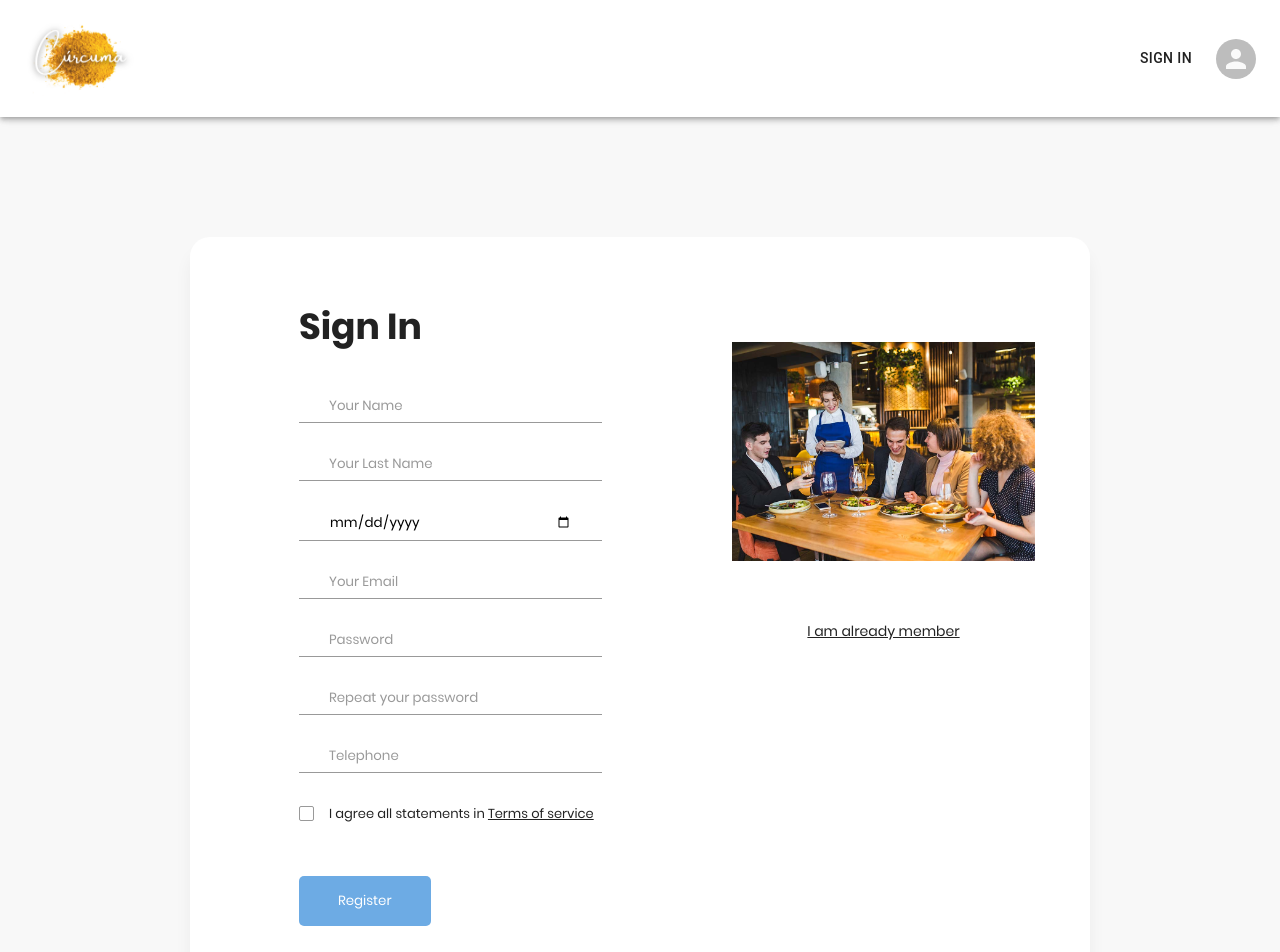
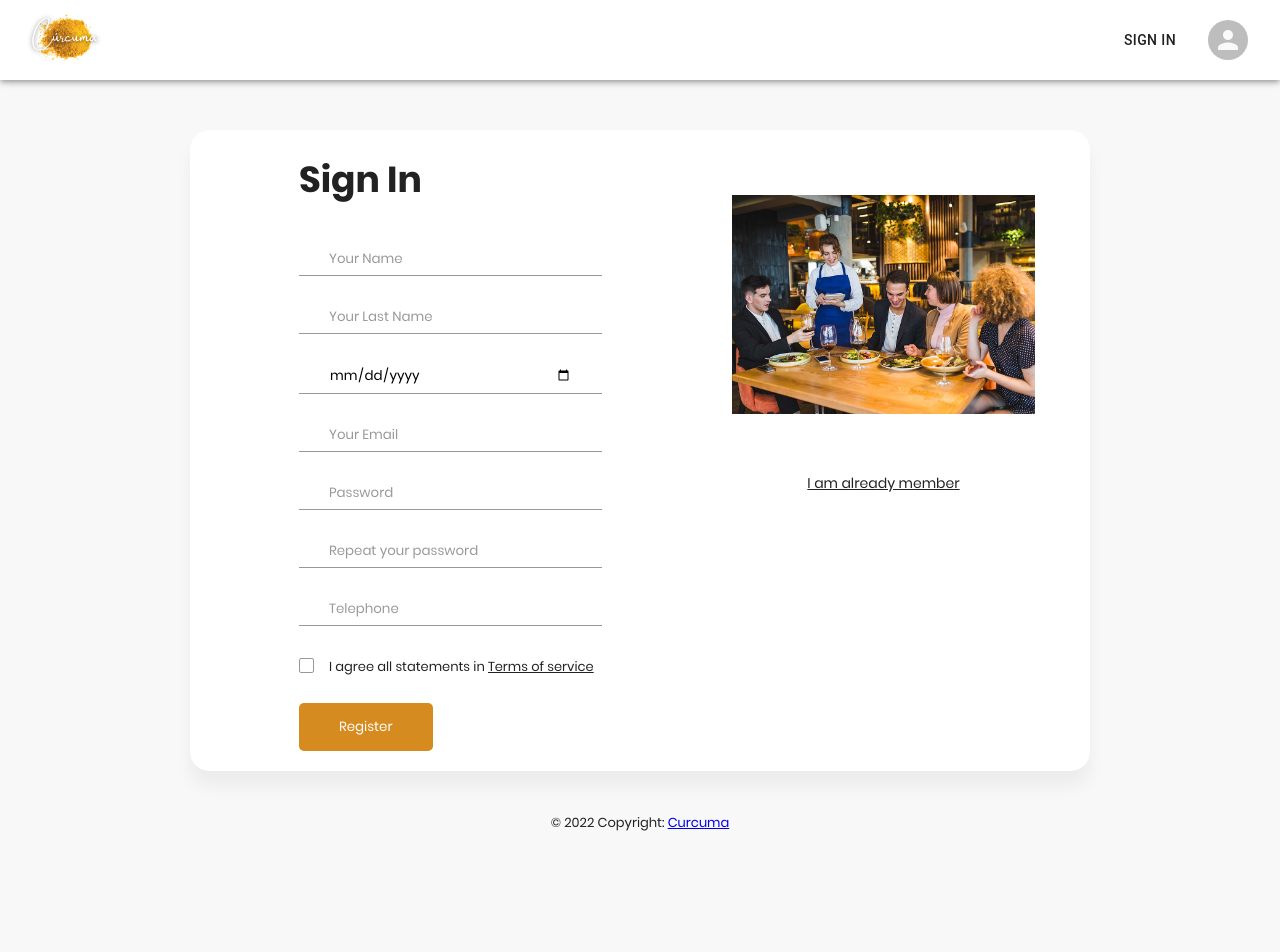
Before and after one commit to GiselaDieguez/curcuma-frontend, a React (Create React App) app: page /signin in a window 1280 px wide. Shown: the top 952 px of the page. After the commit the page ends 860 px from the top, so only its background shows below. Built offline with nearby package versions, Linux system fonts and the light colour scheme.

Commit message:
Update styles

```diff
--- a/package.json
+++ b/package.json
@@ -3,8 +3,13 @@
   "version": "0.1.0",
   "private": true,
   "dependencies": {
+    "@emotion/react": "^11.10.4",
+    "@emotion/styled": "^11.10.4",
     "@material-ui/core": "^4.12.4",
     "@material-ui/icons": "^4.11.3",
+    "@mui/icons-material": "^5.10.9",
+    "@mui/material": "^5.10.10",
+    "@mui/styled-engine-sc": "^5.10.6",
     "@testing-library/jest-dom": "^5.16.5",
     "@testing-library/react": "^13.4.0",
     "@testing-library/user-event": "^13.5.0",
@@ -13,6 +18,7 @@
     "react-dom": "^18.2.0",
     "react-router-dom": "^6.4.2",
     "react-scripts": "5.0.1",
+    "styled-components": "^5.3.6",
     "web-vitals": "^2.1.4"
   },
   "scripts": {
--- /dev/null
+++ b/src/components/footer.js
@@ -0,0 +1,13 @@
+import React from "react";
+import './styles/footer.css'
+
+export const Footer = () => {
+    return (
+<footer id="sticky-footer" class="flex-shrink-0 py-4 bg-dark text-white-50">
+    <div class="text-center">
+        <a>© 2022 Copyright: </a>
+        <a class="text-white" href="https://curcuma.vercel.app/">Curcuma</a>
+    </div>
+</footer>
+    );
+};
--- a/src/components/header.js
+++ b/src/components/header.js
@@ -85,7 +85,7 @@ const Header = () => {
         </Link>
         <div className={classes.right}>
           <Button onClick={routeChange}>Sign In</Button>
-          <Avatar className={classes.avatar}/>
+          <Button onClick={routeChange2}><Avatar className={classes.avatar}/></Button>
         </div>
       </Toolbar>
     )
@@ -105,6 +105,7 @@ const useStyle = makeStyles((theme)=>({
     backgroundColor: "#fff",
     zIndex: 99,
     width: "100vw",
+    height: "80px"
   },
   toolbar: {
     display: "flex",
@@ -113,7 +114,7 @@ const useStyle = makeStyles((theme)=>({
 
   },
   logo: {
-    height: "110px",
+    height: "80px",
     /*objectFit: "contain" --> se preserban las dimensiones de la imagen*/
   },
   center: {
--- a/src/components/home.js
+++ b/src/components/home.js
@@ -2,6 +2,7 @@ import React from 'react'
 import { CssBaseline, makeStyles, InputBase, Button } from '@material-ui/core'
 import SearchIcon from "@material-ui/icons/Search";
 import { Searchpage } from './searchpage';
+import { Footer } from './footer.js';
 
 
 export const Home = () => {
@@ -18,6 +19,7 @@ export const Home = () => {
         </div>
       </div>
       <Searchpage/>
+      <Footer />
     </>
   )
 }
--- a/src/components/login.js
+++ b/src/components/login.js
@@ -1,6 +1,10 @@
 import React, { useState } from 'react'
 import { onLogin } from '../api/api'
 import login from '../imagenes/login.jpg'
+import { Footer } from './footer.js';
+import FacebookIcon from '@mui/icons-material/Facebook';
+import TwitterIcon from '@mui/icons-material/Twitter';
+import GoogleIcon from '@mui/icons-material/Google';
 
 export const Login = () => {
     const [values, setValues] = useState({
@@ -23,12 +27,12 @@ export const Login = () => {
         }
     }
   return (
-    <div>
+    <><div>
           <section class="sign-in login">
               <div class="container">
                   <div class="signin-content">
                       <div class="signin-image">
-                        <figure><img src={login} alt="Log in image"/></figure>
+                          <figure><img src={login} alt="Log in image" /></figure>
                           <a href="/signin" class="signup-image-link">Create an account</a>
                       </div>
                       <div class="signin-form">
@@ -36,35 +40,34 @@ export const Login = () => {
                           <form onSubmit={(e) => onSubmit(e)} class="register-form" id="login-form">
                               <div class="form-group">
                                   <label for="your_name"><i class="zmdi zmdi-account material-icons-name"></i></label>
-                                <input onChange={(e) => onChange(e)} type="email" value={values.mail_us} name="mail_us" id="mail_us" placeholder="Your Email"/>
+                                  <input onChange={(e) => onChange(e)} type="email" value={values.mail_us} name="mail_us" id="mail_us" placeholder="Your Email" />
                               </div>
                               <div class="form-group">
                                   <label for="your_pass"><i class="zmdi zmdi-lock"></i></label>
-                                <input onChange={(e) => onChange(e)} type="password" value={values.pass_us} name="pass_us" id="pass_us" placeholder="Password"/>
+                                  <input onChange={(e) => onChange(e)} type="password" value={values.pass_us} name="pass_us" id="pass_us" placeholder="Password" />
                               </div>
                               <div class="form-group">
                                   <input type="checkbox" name="remember-me" id="remember-me" class="agree-term" />
                                   <label for="remember-me" class="label-agree-term"><span><span></span></span>Remember me</label>
                               </div>
-                            {
-                                error && <p style={{color: "red"}}>{error}</p>
-                            }
+                              {error && <p style={{ color: "red" }}>{error}</p>}
                               <div class="form-group form-button">
-                                <input type="submit" name="signin" id="signin" class="form-submit" value="Log in"/>
+                                  <input type="submit" name="signin" id="signin" class="form-submit" value="Log in" />
                               </div>
                           </form>
                           <div class="social-login">
                               <span class="social-label">Or login with</span>
                               <ul class="socials">
-                                <li><a href="#"><i class="display-flex-center zmdi zmdi-facebook"></i></a></li>
-                                <li><a href="#"><i class="display-flex-center zmdi zmdi-twitter"></i></a></li>
-                                <li><a href="#"><i class="display-flex-center zmdi zmdi-google"></i></a></li>
+                                  <li><a href="#"><i class="display-flex-center zmdi zmdi-facebook"><FacebookIcon /></i></a></li>
+                                  <li><a href="#"><i class="display-flex-center zmdi zmdi-twitter"><TwitterIcon /></i></a></li>
+                                  <li><a href="#"><i class="display-flex-center zmdi zmdi-google"><GoogleIcon /></i></a></li>
                               </ul>
                           </div>
                       </div>
                   </div>
               </div>
           </section>
-    </div>
+        </div><Footer /></>
   )
+
 }
--- a/src/components/signin.js
+++ b/src/components/signin.js
@@ -3,6 +3,8 @@ import React, { useState } from 'react'
 import './styles/styles.css'
 import signin from '../imagenes/signin.jpg'
 import { onRegistration } from '../api/api'
+import { Footer } from './footer'
+import Checkbox from '@mui/material/Checkbox';
 
 export const Signin = () => {
     const [values, setValues] = useState({
@@ -99,6 +101,7 @@ export const Signin = () => {
                     </div>
                 </div>
             </section>
+            <Footer />
         </div>
     )
 }
--- /dev/null
+++ b/src/components/styles/footer.css
@@ -0,0 +1,7 @@
+footer {
+    text-align: center;
+    padding: 2em 0;
+    width: 100%;
+    bottom: 0;
+    position: absolute;
+}
--- a/src/components/styles/styles.css
+++ b/src/components/styles/styles.css
@@ -187,7 +187,7 @@ display-flex, .display-flex, .display-flex-center, .signup-content, .signin-cont
 
   .main {
     background: #f8f8f8;
-    padding: 120px 0; }
+    padding: 50px 0; }
 
   .clear {
     clear: both; }
@@ -198,7 +198,11 @@ display-flex, .display-flex, .display-flex-center, .signup-content, .signin-cont
     color: #222;
     background: #f8f8f8;
     font-weight: 400;
-    font-family: Poppins; }
+    font-family: Poppins;
+    position: relative;
+    padding-bottom: 3em;
+    min-height: 96vh;
+  }
 
   .container {
     width: 900px;
@@ -253,11 +257,8 @@ display-flex, .display-flex, .display-flex-center, .signup-content, .signin-cont
     padding: 120px;
   }
 
-  .signup {
-    margin-bottom: 150px; }
-
   .signup-content {
-    padding: 60px 0; }
+    padding: 20px 0; }
 
   .signup-form, .signup-image, .signin-form, .signin-image {
     width: 50%;
@@ -278,23 +279,20 @@ display-flex, .display-flex, .display-flex-center, .signup-content, .signin-cont
 
   .form-submit {
     display: inline-block;
-    background: #6dabe4;
+    background: #d68b20;
     color: #fff;
     border-bottom: none;
     width: auto;
-    padding: 15px 39px;
+    padding: 14px 40px;
     border-radius: 5px;
     -moz-border-radius: 5px;
     -webkit-border-radius: 5px;
     -o-border-radius: 5px;
     -ms-border-radius: 5px;
-    margin-top: 25px;
+    margin-top: 0px;
     cursor: pointer; }
     .form-submit:hover {
-      background: #4292dc; }
-
-  #signin {
-    margin-top: 16px; }
+      background: #a87f02; }
 
   .signup-image-link {
     font-size: 14px;
@@ -388,7 +386,7 @@ display-flex, .display-flex, .display-flex-center, .signup-content, .signin-cont
     background-image: linear-gradient(white, white); }
 
   input[type=checkbox]:not(old):checked + label > span:before {
-    content: '\f26b';
+    content: "✓";
     display: block;
     color: #222;
     font-size: 11px;
```
Also changed, not shown: 1 other file (tests, documents, lock files or other folders). Lines whose indentation alone changed are shown as unchanged.
